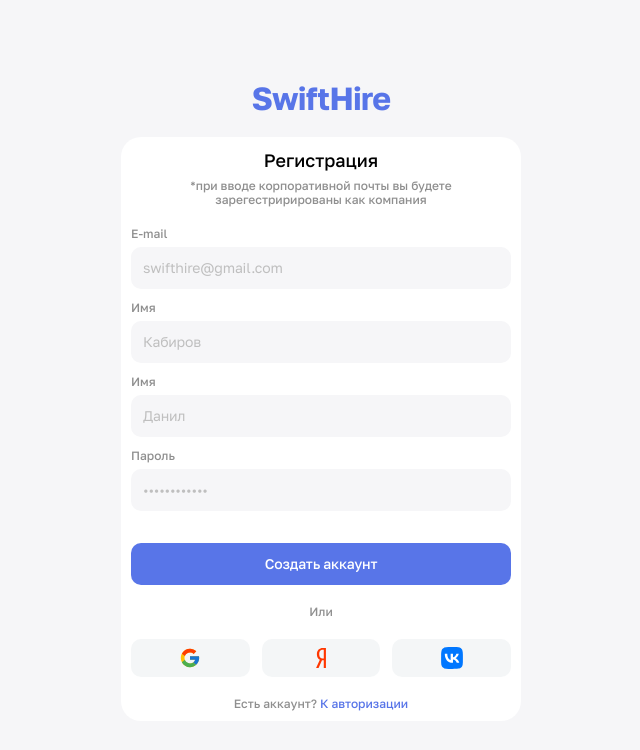
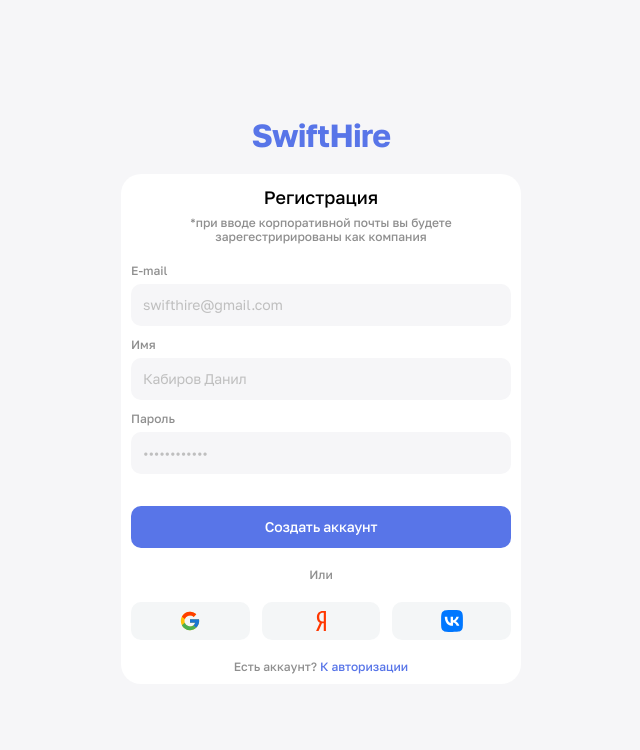
Before and after one commit to pdvkpchtt/NextAuth_2FA_OAuth_NextJS_FullStack, a Next.js app: page /auth/register in a window 1280 px wide. Shown: the top 750 px of the page, without its empty margins (319-959 px from the left). Built offline with nearby package versions, Linux system fonts and the light colour scheme.

Commit message:
few fixes

```diff
--- a/src/auth.config.js
+++ b/src/auth.config.js
@@ -34,7 +34,7 @@
       clientId: process.env.AUTH_GOOGLE_ID,
       clientSecret: process.env.AUTH_GOOGLE_SECRET,
     }),
-    // Yandex,
+    Yandex,
     // Vk,
   ],
 };
--- a/src/components/auth/RegisterForm.js
+++ b/src/components/auth/RegisterForm.js
@@ -28,7 +28,7 @@
     reset,
   } = useForm({
     resolver: zodResolver(RegisterSchema),
-    defaultValues: { email: "", password: "", name: "", secondname: "" },
+    defaultValues: { email: "", password: "", name: "" },
   });
 
   const [result, setResult] = useState(null);
@@ -97,22 +97,11 @@
           />
           <Input
             disabled={isPending}
-            type={"secondname"}
-            name="secondname"
-            label="Имя"
-            borderRadius={10}
-            placeholder="Кабиров"
-            error={errors?.secondname}
-            caption={errors?.secondname && errors?.secondname?.message}
-            register={register("secondname")}
-          />
-          <Input
-            disabled={isPending}
             type={"name"}
             name="name"
             label="Имя"
             borderRadius={10}
-            placeholder="Данил"
+            placeholder="Кабиров Данил"
             error={errors?.name}
             caption={errors?.name && errors?.name?.message}
             register={register("name")}
--- a/src/schema/index.js
+++ b/src/schema/index.js
@@ -9,5 +9,4 @@
   email: z.string().email({ message: "Неверный формат почты" }),
   password: z.string().min(6, { message: "Минимум 6 символов" }),
   name: z.string().min(1, { message: "Введите имя" }),
-  secondname: z.string().min(1, { message: "Введите фамилию" }),
 });
--- a/src/server/auth/login.js
+++ b/src/server/auth/login.js
@@ -17,7 +17,7 @@
 
   try {
     await signIn("credentials", {
-      email,
+      email: email.toLowerCase(),
       password,
       redirectTo: DEFAULT_LOGIN_REDIRECT,
     });
--- a/src/server/auth/signin.js
+++ b/src/server/auth/signin.js
@@ -15,7 +15,7 @@
     return { error: "Что-то пошло не так" };
   }
 
-  const { email, name, secondname, password } = validatedFields.data;
+  const { email, name, password } = validatedFields.data;
   const hashedPassword = await bcrypt.hash(password, 10);
 
   const existingUser = await getUserByEmail(email.toLowerCase());
@@ -26,7 +26,6 @@
     data: {
       email: email.toLowerCase(),
       name,
-      secondname,
       password: hashedPassword,
       // если это бизнес почта
       role: CompanyEmailValidator.isCompanyEmail(email.toLowerCase())
```
Also changed, not shown: 1 other file (tests, documents, lock files or other folders).
